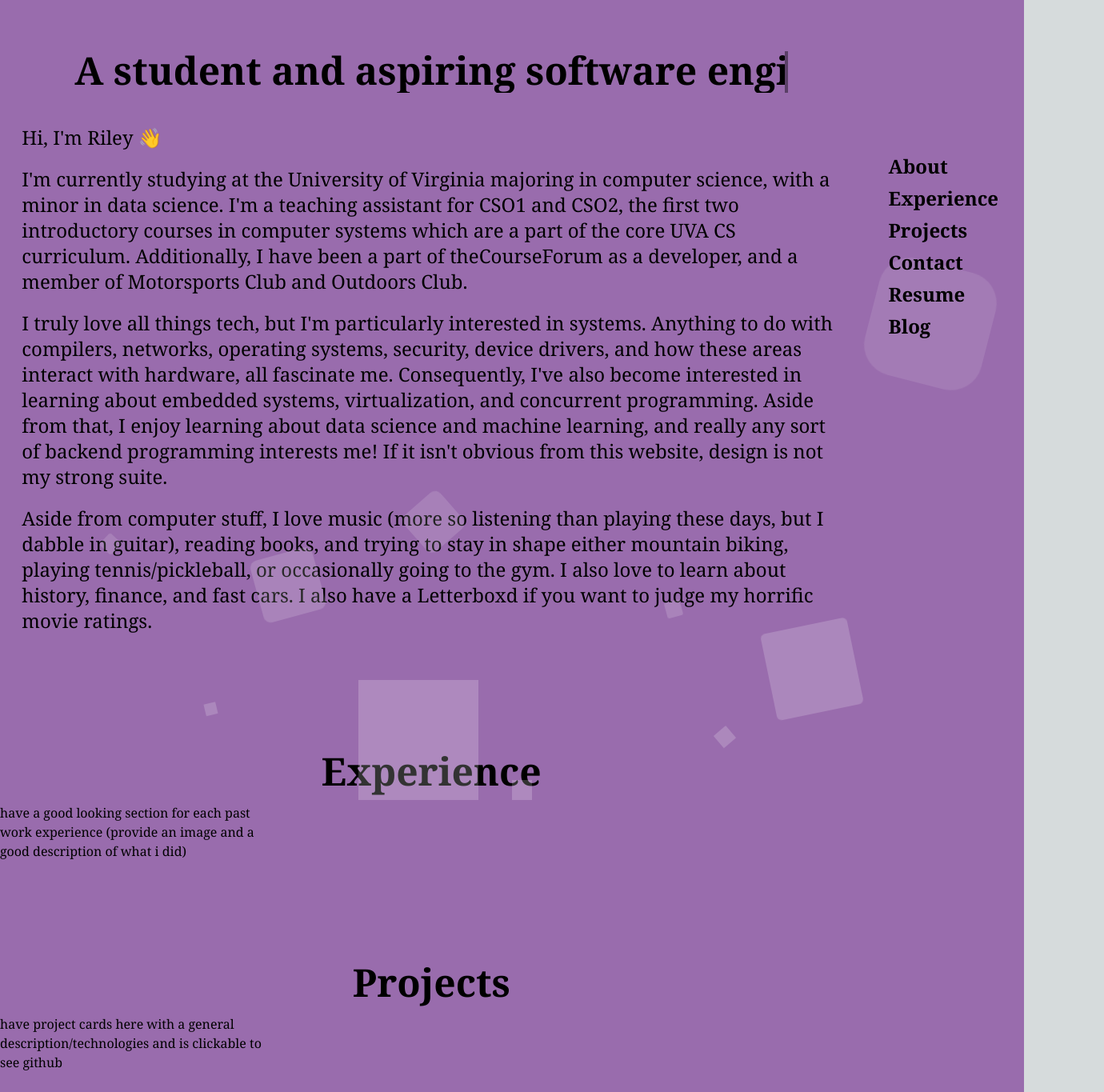
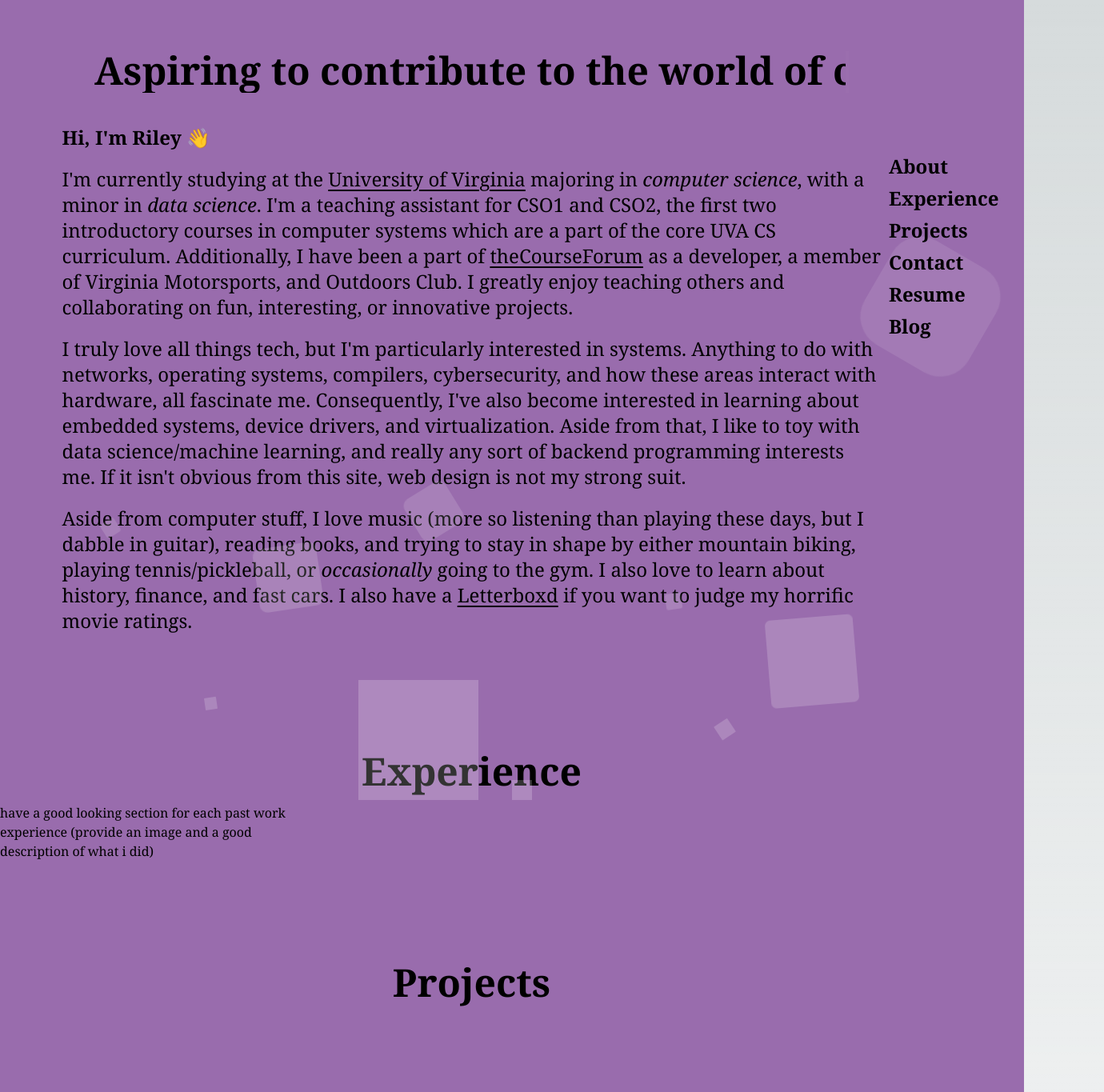
Before and after one commit to rileyfletch/personal-website, a Next.js app in the folder website/: page / in a window 1280 px wide. Shown: the top 1365 px of the page at 80% size, 1380 px wide, since content can reach past the window. Built offline with nearby package versions, Linux system fonts and the light colour scheme.

Commit message:
about section done

```diff
--- a/website/components/about.tsx
+++ b/website/components/about.tsx
@@ -2,29 +2,35 @@ export default function AboutSection() {
   return (
     <section id="about" className="py-16 flex flex-col items-center">
       <h1 className="animate-typing overflow-hidden whitespace-nowrap border-r-4 border-r-white pr-10 pb-1 text-5xl text-white font-bold text-center mb-10">
-        A student and aspiring software engineer
+        Aspiring to contribute to the world of compute
       </h1>
 
       <div className="max-w-5xl">
-        <p className="text-2xl mb-5">Hi, I&apos;m Riley 👋</p>
+        <p className="font-bold text-2xl mb-5">Hi, I&apos;m Riley 👋</p>
 
         <p className="text-2xl mb-5">
-          I&apos;m currently studying at the University of Virginia majoring in computer science, with a minor in data science.
+          I&apos;m currently studying at the <a href="https://www.virginia.edu/"
+          className="hover:text-engineering transition duration-500 underline underline-offset-4 decoration-green-500 hover:decoration-blue-700">University of Virginia
+          </a> majoring in <span className="italic">computer science</span>, with a minor in <span className="italic">data science</span>.
           I&apos;m a teaching assistant for CSO1 and CSO2, the first two introductory courses in computer systems which are a part of the core UVA CS curriculum.
-          Additionally, I have been a part of theCourseForum as a developer, and a member of Motorsports Club and Outdoors Club.
+          Additionally, I have been a part of <a href="https://thecourseforum.com/"
+          className="hover:text-engineering transition duration-500 underline underline-offset-4 decoration-green-500 hover:decoration-blue-700">theCourseForum</a> as a developer, a member of Virginia Motorsports, and Outdoors Club.
+          I greatly enjoy teaching others and collaborating on fun, interesting, or innovative projects.
         </p>
 
         <p className="text-2xl mb-5">
           I truly love all things tech, but I&apos;m particularly interested in systems.
-          Anything to do with compilers, networks, operating systems, security, device drivers, and how these areas interact with hardware, all fascinate me.
-          Consequently, I&apos;ve also become interested in learning about embedded systems, virtualization, and concurrent programming.
-          Aside from that, I enjoy learning about data science and machine learning, and really any sort of backend programming interests me! If it isn&apos;t obvious
-          from this website, design is not my strong suite.
+          Anything to do with networks, operating systems, compilers, cybersecurity, and how these areas interact with hardware, all fascinate me.
+          Consequently, I&apos;ve also become interested in learning about embedded systems, device drivers, and virtualization.
+          Aside from that, I like to toy with data science/machine learning, and really any sort of backend programming interests me. If it isn&apos;t obvious
+          from this site, web design is not my strong suit.
         </p>
 
         <p className="text-2xl mb-5">
-          Aside from computer stuff, I love music (more so listening than playing these days, but I dabble in guitar), reading books, and trying to stay in shape either mountain biking,
-          playing tennis/pickleball, or occasionally going to the gym. I also love to learn about history, finance, and fast cars. I also have a Letterboxd if you want
+          Aside from computer stuff, I love music (more so listening than playing these days, but I dabble in guitar), reading books,
+          and trying to stay in shape by either mountain biking,
+          playing tennis/pickleball, or <span className="italic">occasionally</span> going to the gym. I also love to learn about history, finance, and fast cars. I also have a <a href="https://letterboxd.com/rileyfletcher/"
+          className="hover:text-engineering transition duration-500 underline underline-offset-4 decoration-green-500 hover:decoration-blue-700">Letterboxd</a> if you want
           to judge my horrific movie ratings.
         </p>
       </div>
--- a/website/components/project-card.tsx
+++ b/website/components/project-card.tsx
@@ -6,7 +6,7 @@ export default function ProjectCard() {
         <span className="absolute top-10 z-0 h-20 w-20 rounded-full bg-sky-500 transition-all duration-300 group-hover:scale-[10]"></span>
         <div className="relative z-10 mx-auto max-w-md">
             <span className="grid h-20 w-20 place-items-center rounded-full bg-sky-500 transition-all duration-300 group-hover:bg-sky-400">
-                <svg xmlns="http://www.w3.org/2000/svg" fill="none" viewBox="0 0 24 24" stroke-width="1.5" stroke="currentColor" class="h-10 w-10 text-white transition-all">
+                <svg xmlns="http://www.w3.org/2000/svg" fill="none" viewBox="0 0 24 24" stroke-width="1.5" stroke="currentColor" className="h-10 w-10 text-white transition-all">
                 <path stroke-linecap="round" stroke-linejoin="round" d="M8.625 9.75a.375.375 0 11-.75 0 .375.375 0 01.75 0zm0 0H8.25m4.125 0a.375.375 0 11-.75 0 .375.375 0 01.75 0zm0 0H12m4.125 0a.375.375 0 11-.75 0 .375.375 0 01.75 0zm0 0h-.375m-13.5 3.01c0 1.6 1.123 2.994 2.707 3.227 1.087.16 2.185.283 3.293.369V21l4.184-4.183a1.14 1.14 0 01.778-.332 48.294 48.294 0 005.83-.498c1.585-.233 2.708-1.626 2.708-3.228V6.741c0-1.602-1.123-2.995-2.707-3.228A48.394 48.394 0 0012 3c-2.392 0-4.744.175-7.043.513C3.373 3.746 2.25 5.14 2.25 6.741v6.018z" />
                 </svg>
             </span>
--- a/website/components/projects.tsx
+++ b/website/components/projects.tsx
@@ -1,11 +1,11 @@
+import ProjectCard from "./project-card";
+
 export default function ProjectSection() {
     return (
         <section id="projects" className="py-16">
           <h2 className="text-5xl font-bold mb-4 text-center transition-colors duration-700 hover:text-engineering">Projects</h2>
           <div className="grid grid-cols-1 md:grid-cols-2 lg:grid-cols-3 gap-8 items-center">
-            <p>
-              have project cards here with a general description/technologies and is clickable to see github
-            </p>
+            <ProjectCard></ProjectCard>
           </div>
         </section>
     )
```
